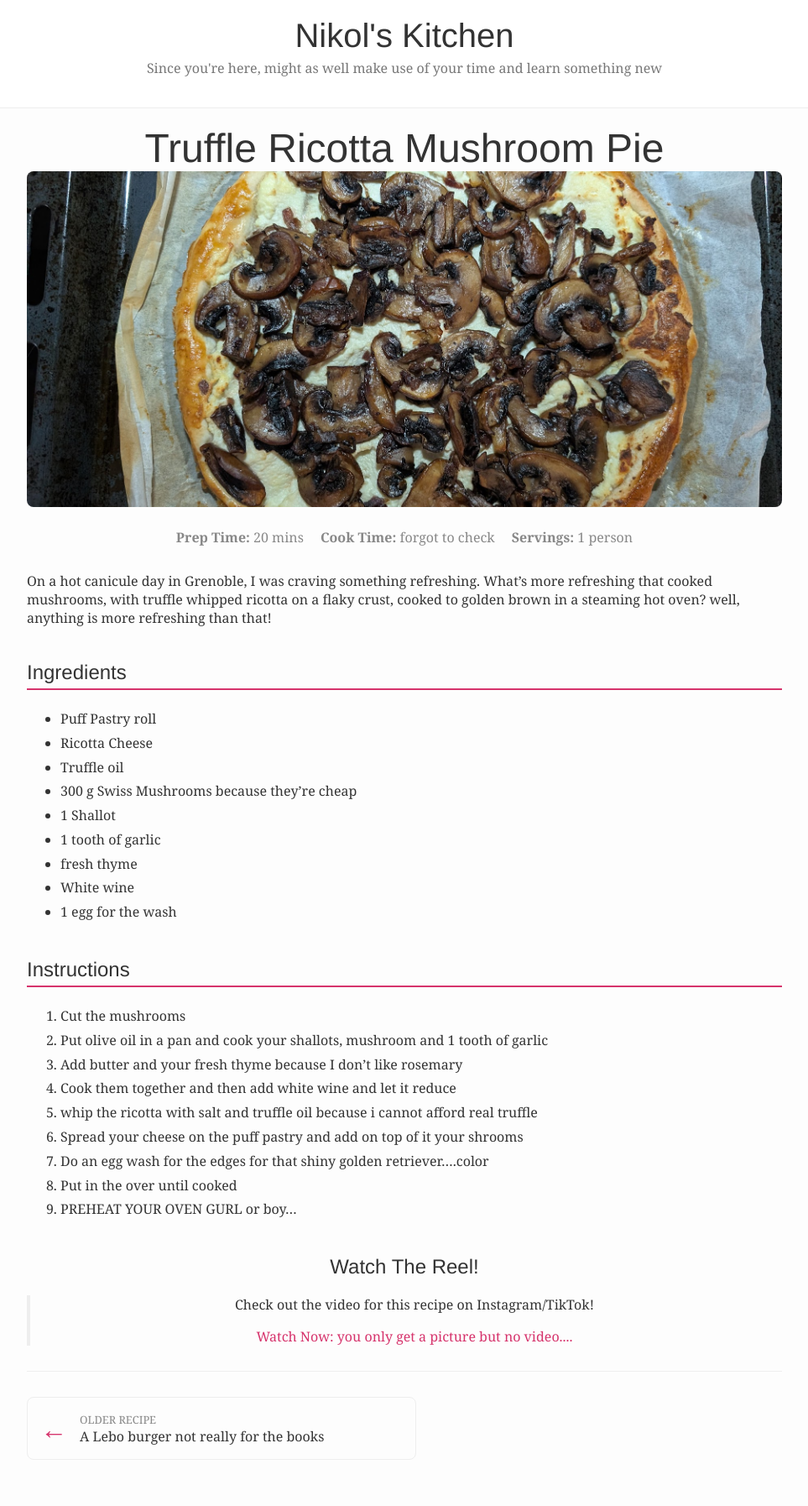
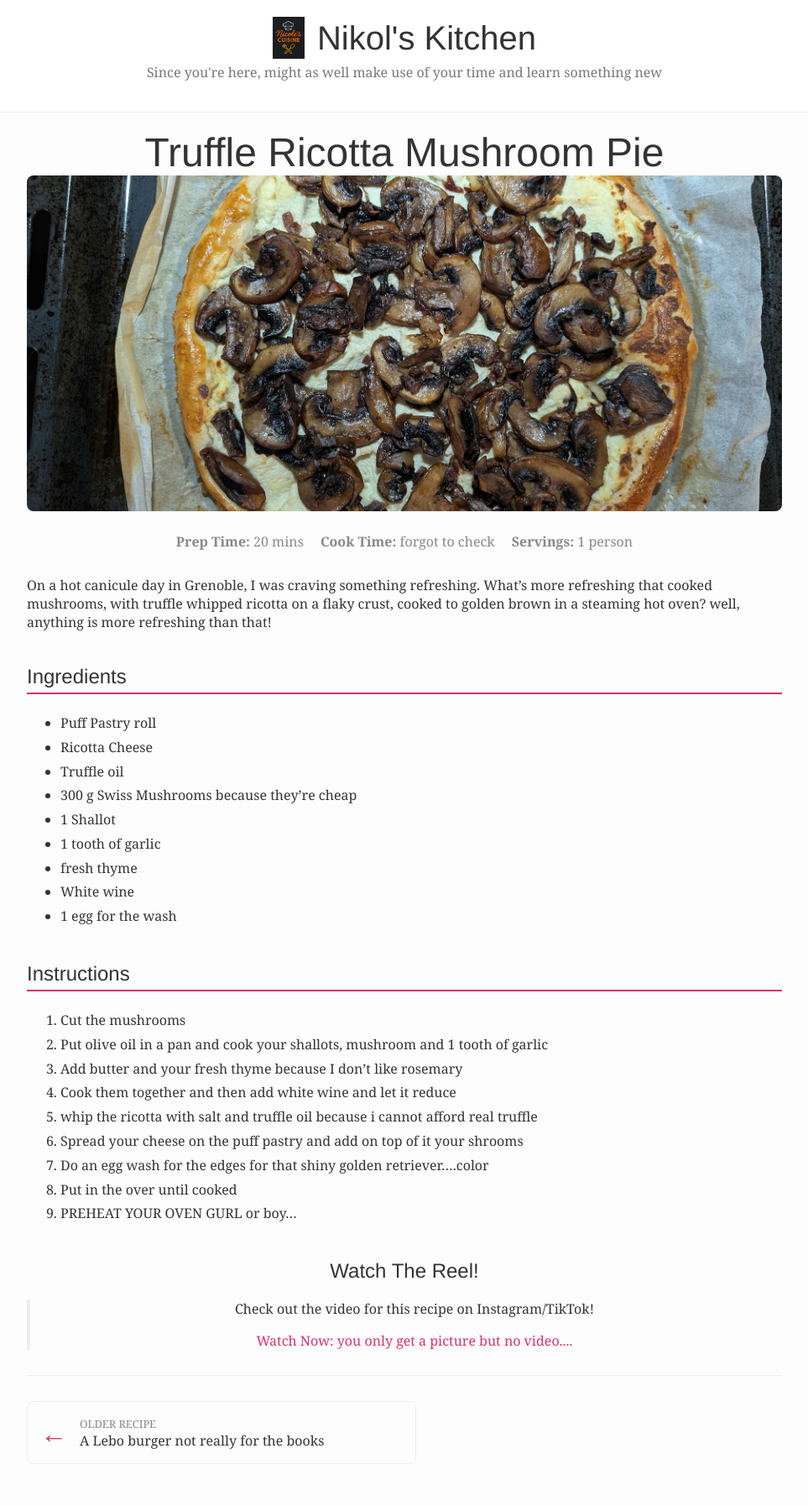
Before and after one commit to AntiLibrary5/nicools-kitchen, a Jekyll site: the page built from _posts/2025-08-20-mushrooms-ricotta-pie.md, in a window 1280 px wide. Shown: the whole page at 84% size, without its empty margins (158-1121 px from the left). Built offline with Jekyll 4.4.1, drawn with Linux system fonts in a browser that asks for light colours.

Commit message:
added logo and home button

```diff
--- a/_layouts/default.html
+++ b/_layouts/default.html
@@ -7,10 +7,13 @@
     <link rel="stylesheet" href="{{ site.baseurl }}/assets/css/style.css">
 </head>
 <body>
-    <header class="site-header">
-        <h1 class="site-title">{{ site.title }}</h1>
-        <p class="site-description">{{ site.description }}</p>
-    </header>
+	<header class="site-header">
+		<a href="{{ site.baseurl }}/" class="site-branding">
+			<img src="{{ site.baseurl }}/assets/images/logo_nicole.png" alt="Nikol's Kitchen Logo" class="site-logo">
+			<h1 class="site-title">{{ site.title }}</h1>
+		</a>
+		<p class="site-description">{{ site.description }}</p>
+	</header>
 
     <main class="container">
         {{ content }}
--- a/assets/css/style.css
+++ b/assets/css/style.css
@@ -185,3 +185,18 @@
     font-size: 2em;
     color: #d6336c;
 }
+
+/* Header Logo and Title */
+.site-branding {
+    display: flex;
+    justify-content: center;
+    align-items: center;
+    gap: 15px; /* Space between logo and title */
+    text-decoration: none; /* Removes underline from the link */
+    color: inherit; /* Makes the title keep its original color */
+}
+
+.site-logo {
+    height: 50px; /* Adjust this value to make the logo bigger or smaller */
+    width: auto;
+}
```
Also changed, not shown: assets/images/logo_nicole.png (added).
